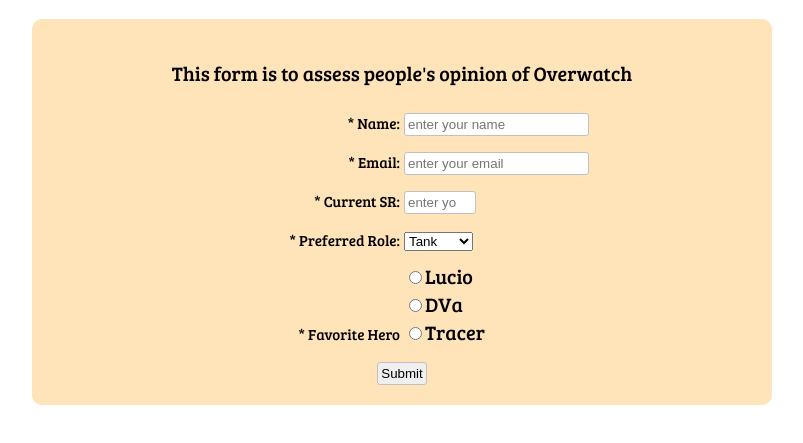
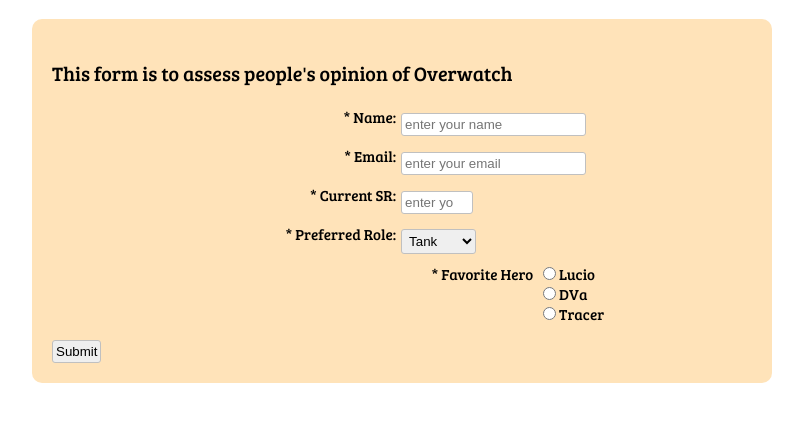
Before and after one commit to rchangwu/rwd-survey, a plain HTML site: page index.html in a window 1280 px wide. Shown: the part 67-510 px from the top of the page, without its empty margins (238-1041 px from the left). Drawn offline with Linux system fonts and the light colour scheme.

Commit message:
working survey, passes all tests

```diff
--- a/index.html
+++ b/index.html
@@ -17,7 +17,7 @@
 
                 <div class="rowTab">
                     <div class="label">
-                        <label id="name-label" for="name">* Name:</label>
+                        <label id="name-label" for="name">* Name: </label>
                     </div>
                     <div class="inputField">
                         <input id="name" type="text" placeholder="enter your name" required>
@@ -26,7 +26,7 @@
 
                 <div class="rowTab">
                     <div class="label">
-                        <label id="email-label" for="email">* Email:</label>
+                        <label id="email-label" for="email">* Email: </label>
                     </div>
                     <div class="inputField">
                         <input id="email" type="email" placeholder="enter your email" required>
@@ -35,7 +35,7 @@
 
                 <div class="rowTab">
                     <div class="label">
-                        <label id="number-label" for="sr">* Current SR:</label>
+                        <label id="number-label" for="sr">* Current SR: </label>
                     </div>
                     <div class="inputField">
                         <input id="sr" type="number" min="0" max="5000"  placeholder="enter your sr" required>
@@ -44,7 +44,7 @@
 
                 <div class="rowTab">
                     <div class="label">
-                        <label for="role">* Preferred Role:</label>
+                        <label for="role">* Preferred Role: </label>
                     </div>
                     <div class="inputField">
                         <select id="dropdown">
@@ -59,7 +59,7 @@
                     <div class="label">
                         <label for="radio">* Favorite Hero</label>
                     </div>
-                    <div class="inputField">
+                    <div class="inputRadio">
                         <label class="radio-opt" for="lucio"><input id="lucio" type="radio" name="favhero">Lucio</label>
                         <label class="radio-opt" for="dva"><input id="dva" type="radio" name="favhero">DVa</label>
                         <label class="radio-opt" for="tracer"><input id="tracer" type="radio" name="favhero">Tracer</label>
--- a/style.css
+++ b/style.css
@@ -7,7 +7,7 @@
     max-width: 700px;
     background-color: rgb(255, 227, 185);
     font-size: 20px;
-    text-align: center;
+
     border-radius: 10px;
     padding: 20px;
 }
@@ -16,31 +16,40 @@
     text-align: center;
 }
 
+input {
+    border: 1px solid #c0c0c0;
+    border-radius: 3px;
+    padding: 3px;
+}
+
+select {
+    border: 1px solid #c0c0c0;
+    border-radius: 3px;
+    padding: 3px;
+}
+
 .rowTab {
-    display: block;
+    display: flex;
     margin: 10px;
-
+    flex-direction: row;
+    justify-content: center;
 }
 
 .label {
     display: inline-block;
     font-size: 15px;
     text-align: right;
-    width: 40%;
+    width: 49%;
+    padding-right: 5px;
 }
 
 .inputField {
     display: inline-block;
     text-align: left;
-    width: 40%;
-}
-
-input {
-    border: 1px solid #c0c0c0;
-    border-radius: 3px;
-    padding: 3px;
+    width: 50%;
 }
 
 .radio-opt{
     display: block;
+    font-size: 15px;
 }
```
